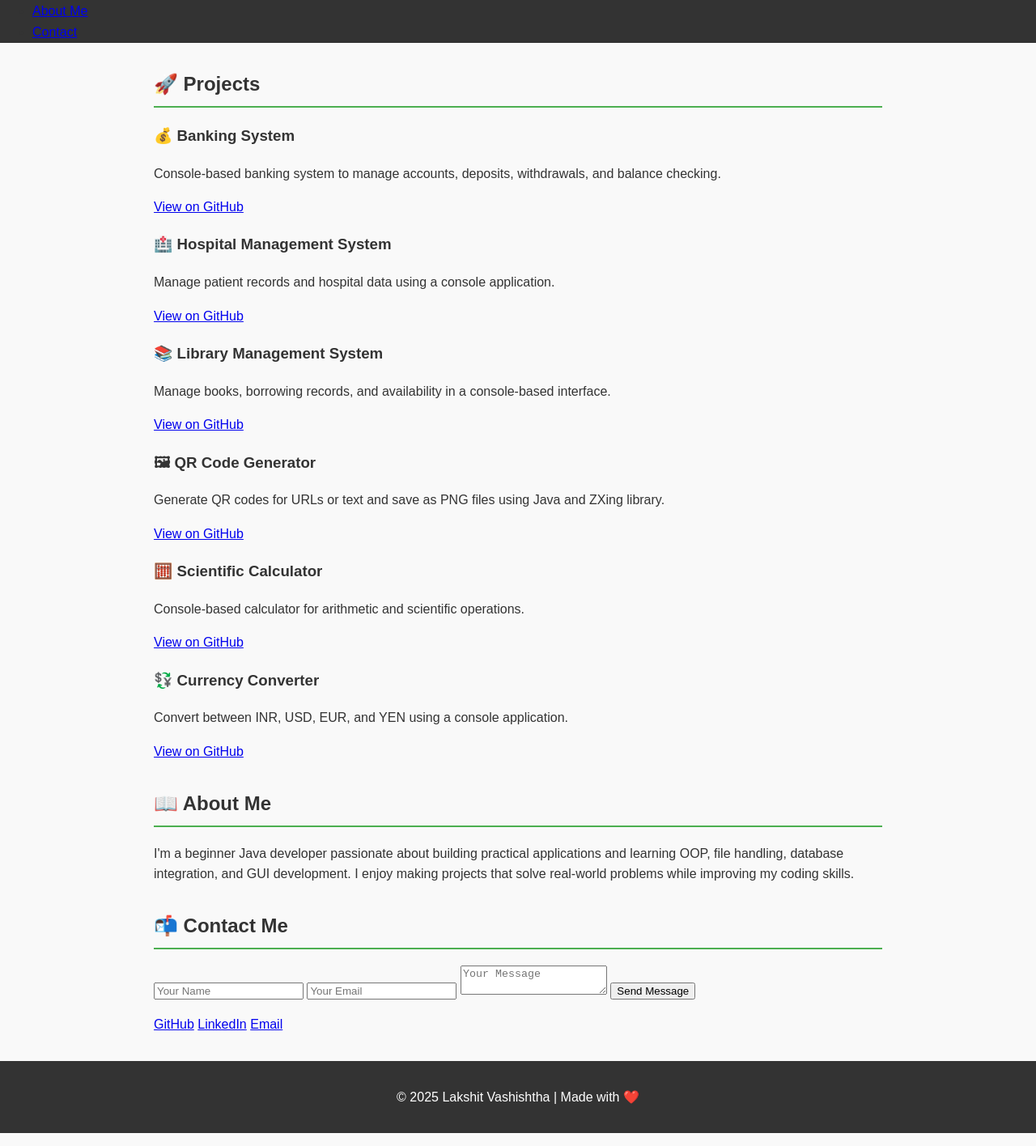
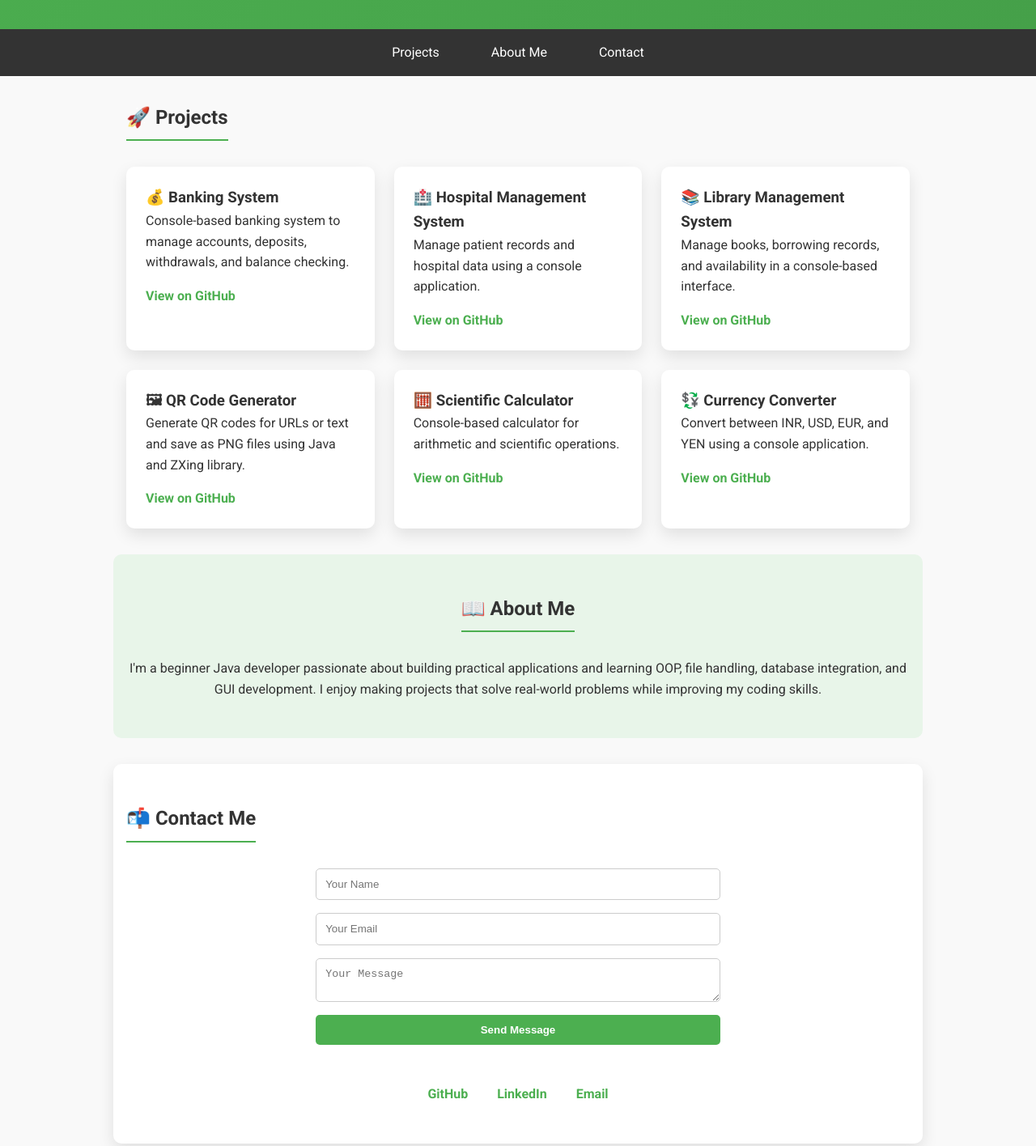
Before and after one commit to spy-lakshit/Java-Projects, a plain HTML site: page portfolio/index.html in a window 1280 px wide. Shown: the part 308-1724 px from the top of the page at 81% size. Drawn offline with Linux system fonts and the light colour scheme; a script that the page names is missing.

Commit message:
styles.css

```diff
--- a/portfolio/styles.css
+++ b/portfolio/styles.css
@@ -1,74 +1,193 @@
+/* General Styles */
+* {
+  margin: 0;
+  padding: 0;
+  box-sizing: border-box;
+  scroll-behavior: smooth;
+}
+
 body {
-  font-family: Arial, sans-serif;
-  margin: 0;
+  font-family: 'Roboto', sans-serif;
   line-height: 1.6;
-  background-color: #f9f9f9;
+  background: #f9f9f9;
   color: #333;
 }
 
+/* Header */
 header {
-  background-color: #4CAF50;
+  background: linear-gradient(135deg, #4CAF50, #45a049);
   color: white;
-  padding: 2rem 0;
   text-align: center;
+  padding: 4rem 1rem;
 }
 
-nav {
+header h1 {
+  font-size: 2.5rem;
+}
+
+header p {
+  font-size: 1.2rem;
+  margin: 0.5rem 0 1.5rem 0;
+}
+
+header .btn {
+  background: white;
+  color: #4CAF50;
+  padding: 0.7rem 1.5rem;
+  border-radius: 25px;
+  text-decoration: none;
+  font-weight: bold;
+  transition: 0.3s;
+}
+
+header .btn:hover {
+  background: #45a049;
+  color: white;
+  transform: scale(1.05);
+}
+
+/* Navigation */
+.navbar {
   background: #333;
 }
 
-.nav-links {
-  list-style: none;
+.navbar ul {
   display: flex;
   justify-content: center;
-  margin: 0;
-  padding: 0;
+  list-style: none;
 }
 
-.nav-links li {
+.navbar li {
   margin: 0 1rem;
 }
 
-.nav-links a {
+.navbar a {
   color: white;
   text-decoration: none;
+  padding: 1rem;
+  display: inline-block;
+  transition: 0.3s;
 }
 
+.navbar a:hover {
+  background: #4CAF50;
+  border-radius: 5px;
+}
+
+/* Sections */
 .container {
-  max-width: 900px;
+  max-width: 1000px;
   margin: 2rem auto;
   padding: 0 1rem;
 }
 
 h2 {
+  text-align: center;
+  margin-bottom: 2rem;
   border-bottom: 2px solid #4CAF50;
+  display: inline-block;
   padding-bottom: 0.5rem;
 }
 
-.project {
-  background: white;
-  padding: 1rem;
-  margin-bottom: 1rem;
-  border-radius: 5px;
-  box-shadow: 0 2px 5px rgba(0,0,0,0.1);
+/* Projects Grid */
+.projects-grid {
+  display: grid;
+  grid-template-columns: repeat(auto-fit, minmax(280px, 1fr));
+  gap: 1.5rem;
 }
 
-.project a {
+.project-card {
+  background: white;
+  padding: 1.5rem;
+  border-radius: 10px;
+  box-shadow: 0 8px 20px rgba(0,0,0,0.1);
+  transition: transform 0.3s, box-shadow 0.3s;
+}
+
+.project-card:hover {
+  transform: translateY(-10px);
+  box-shadow: 0 12px 30px rgba(0,0,0,0.2);
+}
+
+.project-card a {
   display: inline-block;
-  margin-top: 0.5rem;
+  margin-top: 1rem;
   color: #4CAF50;
   text-decoration: none;
   font-weight: bold;
 }
 
-.project a:hover {
+.project-card a:hover {
   text-decoration: underline;
 }
 
+/* About */
+.about-section {
+  text-align: center;
+  background: #e8f5e9;
+  padding: 3rem 1rem;
+  border-radius: 10px;
+}
+
+/* Contact Form */
+.contact-section {
+  background: white;
+  padding: 3rem 1rem;
+  border-radius: 10px;
+  box-shadow: 0 8px 20px rgba(0,0,0,0.1);
+}
+
+.contact-section form {
+  display: flex;
+  flex-direction: column;
+  gap: 1rem;
+  max-width: 500px;
+  margin: 0 auto 2rem auto;
+}
+
+.contact-section input,
+.contact-section textarea {
+  padding: 0.7rem;
+  border-radius: 5px;
+  border: 1px solid #ccc;
+  width: 100%;
+}
+
+.contact-section button {
+  padding: 0.7rem;
+  border: none;
+  border-radius: 5px;
+  background: #4CAF50;
+  color: white;
+  font-weight: bold;
+  cursor: pointer;
+  transition: 0.3s;
+}
+
+.contact-section button:hover {
+  background: #45a049;
+}
+
+.social-links {
+  text-align: center;
+}
+
+.social-links a {
+  margin: 0 1rem;
+  color: #4CAF50;
+  text-decoration: none;
+  font-weight: bold;
+}
+
+.social-links a:hover {
+  text-decoration: underline;
+}
+
+/* Footer */
 footer {
+  text-align: center;
+  padding: 1rem 0;
   background: #333;
   color: white;
-  text-align: center;
-  padding: 1rem 0;
   margin-top: 2rem;
 }
```
